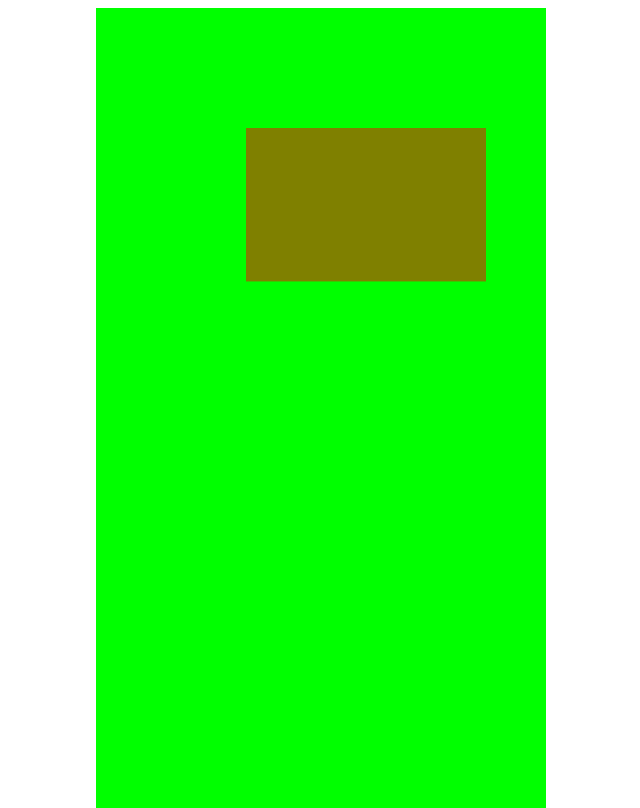
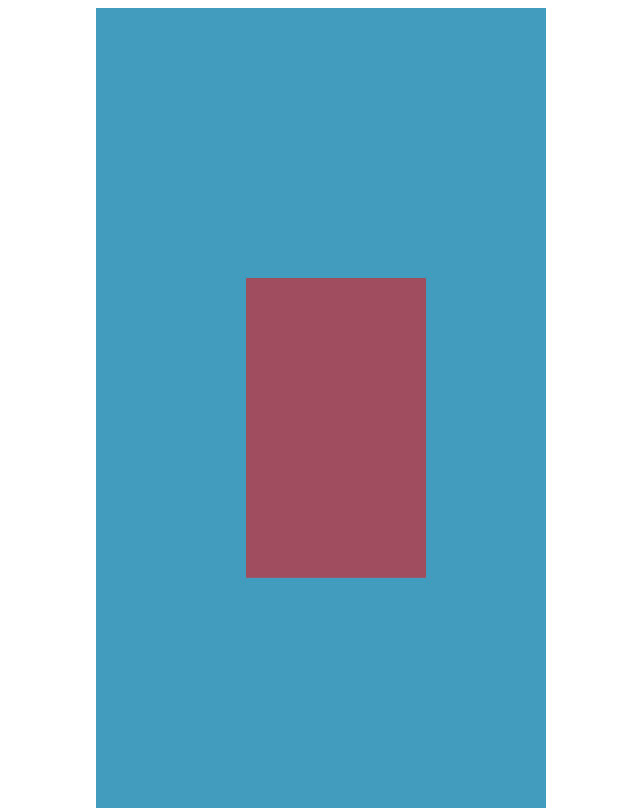
Before and after one commit to stefanforsberg/spelsyltmay2020, a plain HTML site: page index.html in a window 1280 px wide. Shown: the whole page, without its empty margins (319-959 px from the left). Drawn offline with Linux system fonts and the light colour scheme; animation ran at ten frames a second.

Commit message:
Favicon and size

```diff
--- a/index.html
+++ b/index.html
@@ -1,11 +1,17 @@
 <!doctype html>
 <html lang="en">
+
 <head>
-  <meta charset="utf-8">
+    <meta charset="utf-8">
 
-  <title>Spelsylt May 2020</title>
+    <title>Spelsylt May 2020</title>
 
-  <script src="phaser.min.js" ></script>
+    <link rel="apple-touch-icon" sizes="180x180" href="/apple-touch-icon.png">
+    <link rel="icon" type="image/png" sizes="32x32" href="/favicon-32x32.png">
+    <link rel="icon" type="image/png" sizes="16x16" href="/favicon-16x16.png">
+    <link rel="manifest" href="/site.webmanifest">
+
+    <script src="phaser.min.js"></script>
 
 </head>
 
@@ -13,16 +19,15 @@
     <div id="content"></div>
 
     <script>
-        function create()
-        {
+        function create() {
             console.log("create");
             var graphics = this.add.graphics();
 
-            graphics.fillStyle(0x00ff00, 1);
+            graphics.fillStyle(0x429cbd, 1);
             graphics.fillRect(0, 0, 750, 1334);
 
             graphics.fillStyle(0xff0000, 0.5);
-            graphics.fillRect(250, 200, 400, 256);
+            graphics.fillRect(250, 450, 300, 500);
         }
 
         var config = {
@@ -46,4 +51,5 @@
 
     </script>
 </body>
+
 </html>
```
Also changed, not shown: android-chrome-192x192.png (added), android-chrome-512x512.png (added), apple-touch-icon.png (added), favicon-16x16.png (added), favicon-32x32.png (added), favicon.ico (added), site.webmanifest (added).
